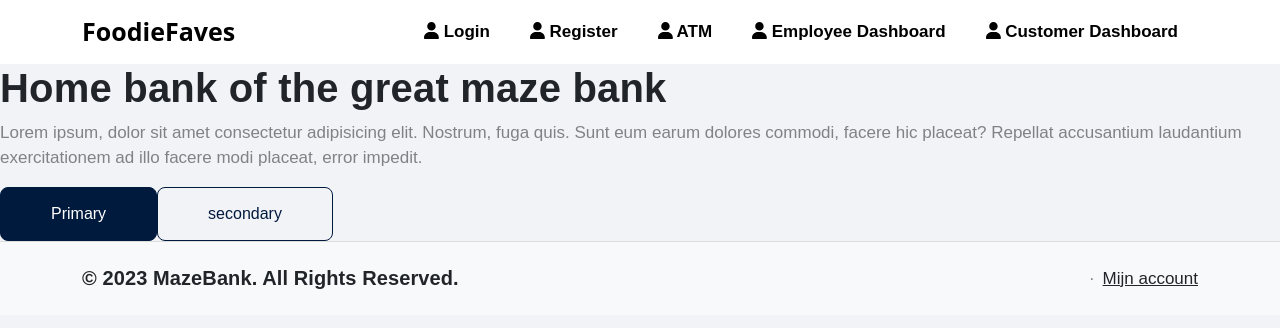
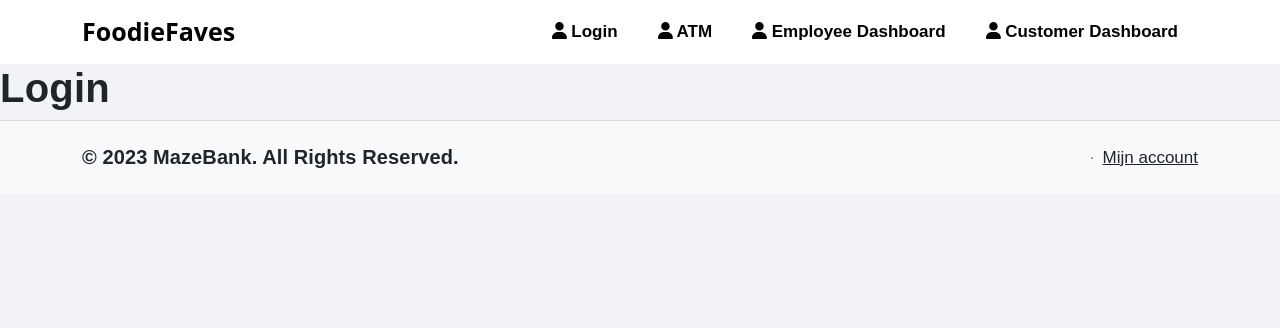
Before and after one commit to sebaswvv/MazeBank, a Vue app in the folder frontend/: page / in a window 1280 px wide. Shown: the top 328 px of the page. Built offline with nearby package versions, Linux system fonts and the light colour scheme.

Commit message:
init fam

```diff
--- a/frontend/index.html
+++ b/frontend/index.html
@@ -4,6 +4,7 @@
     <meta charset="UTF-8" />
     <link href="https://cdn.jsdelivr.net/npm/bootstrap@5.1.3/dist/css/bootstrap.min.css" rel="stylesheet" integrity="sha384-1BmE4kWBq78iYhFldvKuhfTAU6auU8tT94WrHftjDbrCEXSU1oBoqyl2QvZ6jIW3" crossorigin="anonymous">
     <link rel="stylesheet" href="https://cdnjs.cloudflare.com/ajax/libs/font-awesome/5.15.3/css/all.min.css">
+    <link rel="icon" href="/src/assets/favicon.ico" type="image/x-icon" />
 
     <meta name="viewport" content="width=device-width, initial-scale=1.0" />
     <title>MazeBank - 5 euro, op je muil gauw</title>
--- a/frontend/src/components/Navbar.vue
+++ b/frontend/src/components/Navbar.vue
@@ -14,11 +14,6 @@
                         <router-link to="/login" class="nav-link" active-class="active">
                             <font-awesome-icon icon="fa-solid fa-user" />
                             Login</router-link>
-                    </li>
-                    <li class="nav-item">
-                        <router-link to="/register" class="nav-link" active-class="active">
-                            <font-awesome-icon icon="fa-solid fa-user" />
-                            Register</router-link>
                     </li>
                     <li class="nav-item">
                         <router-link to="/atm" class="nav-link" active-class="active">
```
Also changed, not shown: frontend/src/router/index.ts (+3 -4 lines), 1 other file (tests, documents, lock files or other folders).
